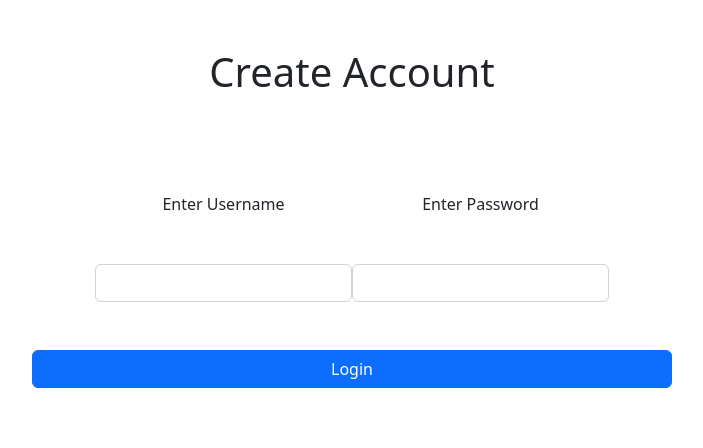
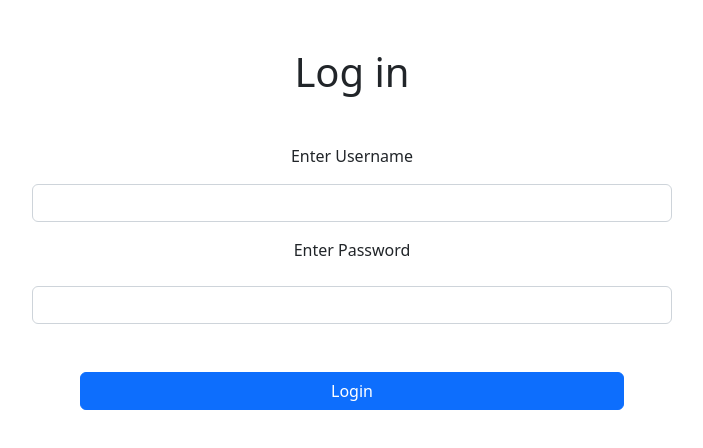
Before and after one commit to jwilson10/team-1-capstone, a React (Create React App) app in the folder client/jailbreak/: page / in a window 1280 px wide. Shown: the top 448 px of the page, without its empty margins (288-991 px from the left). Built offline with nearby package versions, Linux system fonts and the light colour scheme.

Commit message:
finished login, main, and create screens

```diff
--- a/client/jailbreak/src/App.js
+++ b/client/jailbreak/src/App.js
@@ -17,16 +17,16 @@ function App() {
 
     <Router>
       <Switch>
-        <Route>
+        {/* <Route>
           <StartScreen />
-        </Route>
+        </Route> */}
         <Route>
           <LoginScreen />
         </Route>
-        <Route>
+        {/* <Route>
           <CreateAccount />
-        </Route>
-        <Route>
+        </Route> */}
+        {/* <Route>
           <CreateGame />
         </Route>
         <Route>
@@ -34,7 +34,7 @@ function App() {
         </Route>
         <Route>
           <GameScreenMain />
-        </Route>
+        </Route> */}
       </Switch>
     </Router>
   );
--- a/client/jailbreak/src/components/CreateAccount.js
+++ b/client/jailbreak/src/components/CreateAccount.js
@@ -5,23 +5,19 @@ function CreateAccount() {
         <div className="text-body text-lg-center" class="container">
         <h1 className=" d-flex align-items-center justify-content-center m-5">Create Account</h1>
         </div>
-        <div className="container">
-        </div>
+
          <form>
-             <div className="form-group">
-                <div className="d-flex align-items-center justify-content-center m-5">
-                </div>
-
-                 <label htmlFor="username" className="form-label d-flex align-items-center justify-content-center m-5"> Enter Username</label>
+             <div className="d-grid gap-2 col-6 mx-auto">
+                 <label htmlFor="username" className="form-label d-flex align-items-center justify-content-center"> Enter Username</label>
                  <input type="text" className="form-control" id="username" name="username"></input>
              </div>
-             <div className="form-group">
+             <div className="d-grid gap-2 col-6 mx-auto">
                  <label htmlFor="password" className="form-label d-flex align-items-center justify-content-center m-5">Enter Password</label>
                  <input type="text" className="form-control" id="password" name="password"></input>
              </div>
         </form>
-             <div>
-                 <button className="btn btn-primary m-5 t-5 " type="submit">Login</button>
+        <div className="d-grid gap-2 col-6 mx-auto">
+                 <button className="btn btn-primary  m-5" type="submit" data-bs-toggle="button" autocomplete="off">Create Account</button>
              </div>
         </>
     )
--- a/client/jailbreak/src/components/LoginScreen.js
+++ b/client/jailbreak/src/components/LoginScreen.js
@@ -8,19 +8,18 @@ function Login() {
         </div>
         <div className="container">
         </div>
-         <form className="d-flex align-items-center justify-content-center m-5">
-             <div className="form-group">
-                 <label htmlFor="username" className="form-label"> Enter Username</label>
+         <form>
+         <div className="d-grid gap-2 col-6 mx-auto">
+                 <label htmlFor="username" className="form-label d-flex align-items-center justify-content-center"> Enter Username</label>
                  <input type="text" className="form-control" id="username" name="username"></input>
              </div>
-
-             <div className="form-group">
-                 <label htmlFor="password" className="form-label">Enter Password</label>
+             <div className="d-grid gap-2 col-6 mx-auto">
+                 <label htmlFor="password" className="form-label d-flex align-items-center justify-content-center m-3">Enter Password</label>
                  <input type="text" className="form-control" id="password" name="password"></input>
              </div>
         </form>
              <div className="d-grid gap-2 col-6 mx-auto">
-                 <button className="btn btn-primary  " type="submit" data-bs-toggle="button" autocomplete="off">Login</button>
+                 <button className="btn btn-primary  m-5" type="submit" data-bs-toggle="button" autocomplete="off">Login</button>
              </div>
 
         </>
--- a/client/jailbreak/src/components/StartScreen.js
+++ b/client/jailbreak/src/components/StartScreen.js
@@ -1,49 +1,18 @@
 function StartScreen() {
 
-    return (
+    return(
         <>
+        <div>
 
-        <div>
-        <h1 className=" d-flex align-items-center justify-content-center m-5">Create Account</h1>
+            <div className="">
+                <h1 className=" d-flex align-items-center justify-content-center m-5" >J A I L B R E A K</h1>
+            </div>
+            <div className="row justify-content-center  mt-5">
+            <button class="btn btn-dark" type="submit">Enter Game</button>
+            </div>
         </div>
-        <div className="container">
-        </div>
-         <form  className="d-flex align-items-center justify-content-center m-5">
-             <div className="form-group">
-
-                 <label htmlFor="username" className="form-label d-flex align-items-center justify-content-center m-5"> Enter Username</label>
-                 <input type="text" className="form-control" id="username" name="username"></input>
-             </div>
-             <div className="form-group">
-                 <label htmlFor="password" className="form-label d-flex align-items-center justify-content-center m-5">Enter Password</label>
-                 <input type="text" className="form-control" id="password" name="password"></input>
-             </div>
-        </form>
-             <div className="d-grid gap-2 col-6 mx-auto">
-                 <button className="btn btn-primary"  data-bs-toggle="button" autocomplete="off" type="submit">Login</button>
-             </div>
         </>
     )
 
-
-
-
-
-
-
-    // return(
-    //     <>
-    //     <div>
-
-    //         <div className="">
-    //             <h1 className=" d-flex align-items-center justify-content-center m-5" >J A I L B R E A K</h1>
-    //         </div>
-    //         <div className="row justify-content-center  mt-5">
-    //         <button class="btn btn-dark" type="submit">Enter Game</button>
-    //         </div>
-    //     </div>
-    //     </>
-    // )
-
 }
 export default StartScreen;
```
